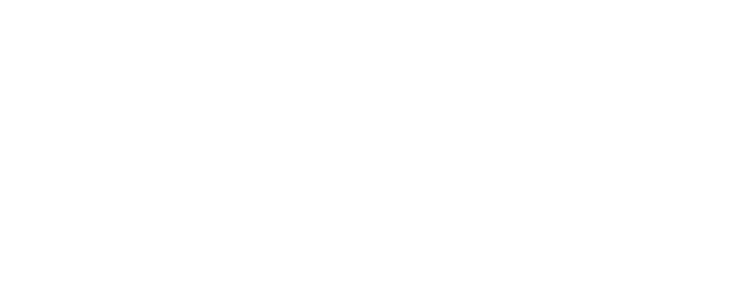
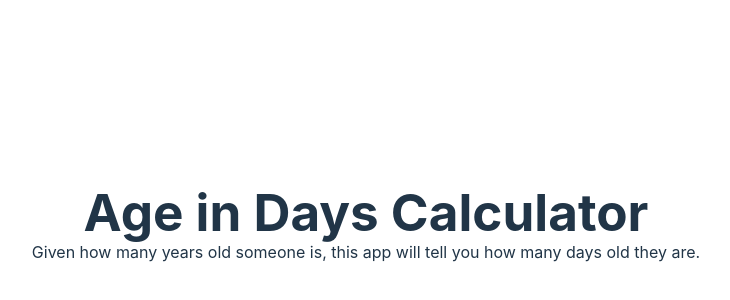
Before and after one commit to mike-jacks/age-in-days-ts, a React (Vite) app: page / in a window 1280 px wide. Shown: the part 176-476 px from the top of the page, without its empty margins (274-1004 px from the left). Built offline with nearby package versions, Linux system fonts and the light colour scheme.

Commit message:
initialize and insert Calculator component, update css font size to default 62.5%

```diff
--- a/src/App.tsx
+++ b/src/App.tsx
@@ -1,7 +1,18 @@
 import "./App.css";
+import Calculator from "./Components/Calculator/Calculator";
 
 function App() {
-  return <></>;
+  return (
+    <>
+      <header>
+        <h1>Age in Days Calculator</h1>
+        <p>Given how many years old someone is, this app will tell you how many days old they are.</p>
+      </header>
+      <main>
+        <Calculator />
+      </main>
+    </>
+  );
 }
 
 export default App;
--- /dev/null
+++ b/src/Components/Calculator/Calculator.tsx
@@ -0,0 +1,3 @@
+export default function Calculator(): JSX.Element {
+  return <></>;
+}
--- a/src/index.css
+++ b/src/index.css
@@ -11,6 +11,8 @@
   text-rendering: optimizeLegibility;
   -webkit-font-smoothing: antialiased;
   -moz-osx-font-smoothing: grayscale;
+
+  font-size: 62.5%;
 }
 
 * {
@@ -34,6 +36,7 @@
   place-items: center;
   min-width: 320px;
   min-height: 100vh;
+  font-size: 1.6rem;
 }
 
 h1 {
```
Also changed, not shown: src/Components/Calculator/Calculator.module.css (added).
